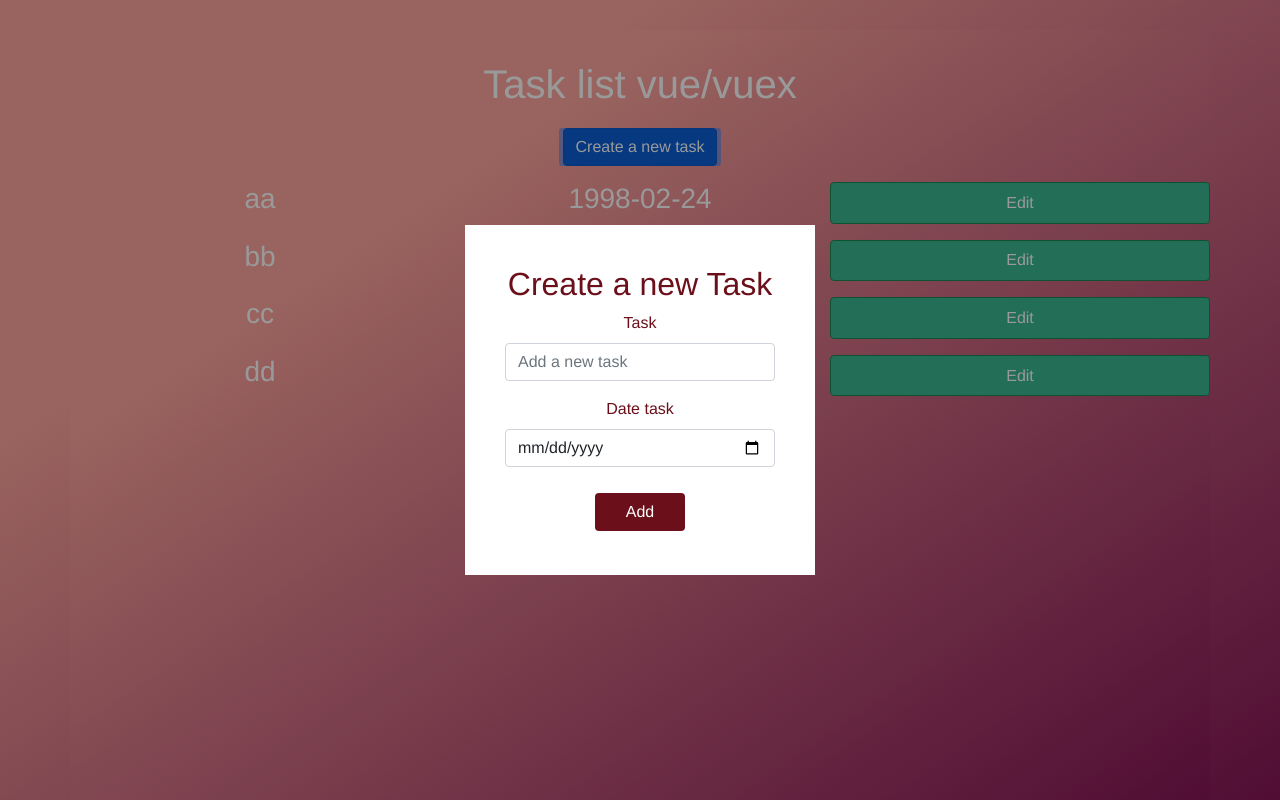
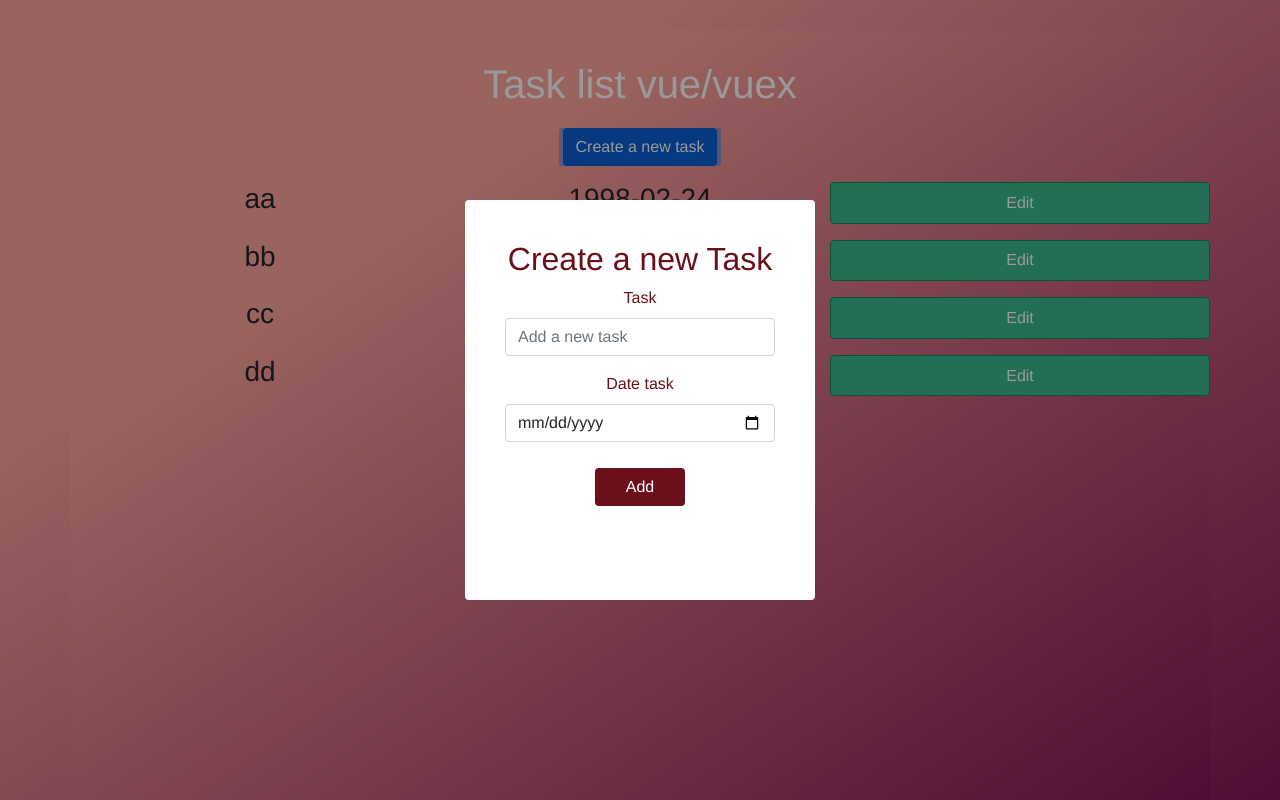
Before and after one commit to rcellas/vuex-app, a Vue app: page / in a window 1280 px wide. Both pictures are taken after a click on the button "Create a new task". Built offline with nearby package versions, Linux system fonts and the light colour scheme.

Commit message:
add validation

```diff
--- a/src/App.vue
+++ b/src/App.vue
@@ -31,14 +31,15 @@ export default {
   -webkit-font-smoothing: antialiased;
   -moz-osx-font-smoothing: grayscale;
   text-align: center;
-  color: #fff;
   background-image: linear-gradient(326deg, #861657 0%, #ffa69e 74%);
   padding-top: 30px;
   height: 100%;
+
 }
 
 #app .title-app{
   margin-bottom: 20px;
+   color: #fff;
 }
 
 #app .content-app{
--- a/src/components/Todo/TodoButtonAdd.vue
+++ b/src/components/Todo/TodoButtonAdd.vue
@@ -4,7 +4,11 @@
       <div class="modal-overlay" v-if="showModal">
         <div>
           <div class="modalVue">
+            <form @submit="addTodoInput">
               <h2 class="title-modal">Create a new Task</h2>
+              <p v-if="errors.length">
+                <b v-for="error in errors" :key="error">{{ error }}</b>
+              </p>
               <div class="mb-3">
                 <label class="form-label title-modal">Task</label>
                 <input
@@ -26,13 +30,13 @@
                 />
               </div>
               <button
-              @click="addTodoInput"
-              type="button"
+                type="submit"
                 data-bs-dismiss="modal"
                 class="btn btn-color col-lg-4"
               >
                 Add
               </button>
+            </form>
           </div>
         </div>
       </div>
@@ -53,6 +57,7 @@ export default {
     return {
       todoText: "",
       todoDate: "",
+      errors: [],
       showModal: false,
     };
   },
@@ -64,7 +69,11 @@ export default {
     todoDateChange(e) {
       this.todoDate = e.target.value;
     },
-    addTodoInput() {
+    addTodoInput(e) {
+      this.errors = [];
+      if (!this.todoText || !this.todoDate) {
+        this.errors.push("You have left an unfilled input");
+      } else {
         this.showModal = false;
         this.addTodos({
           id: v1(),
@@ -73,6 +82,8 @@ export default {
         });
         this.todoText = "";
         this.todoDate = "";
+      }
+      e.preventDefault();
     },
   },
 };
@@ -110,8 +121,9 @@ html {
   background: #fff;
   z-index: 98;
   width: 350px;
-  height: 350px;
+  height: 400px;
   padding: 40px;
+  border-radius: 4px;
 }
 .modal-overlay {
   position: absolute;
```
Lines whose indentation alone changed are shown as unchanged.
